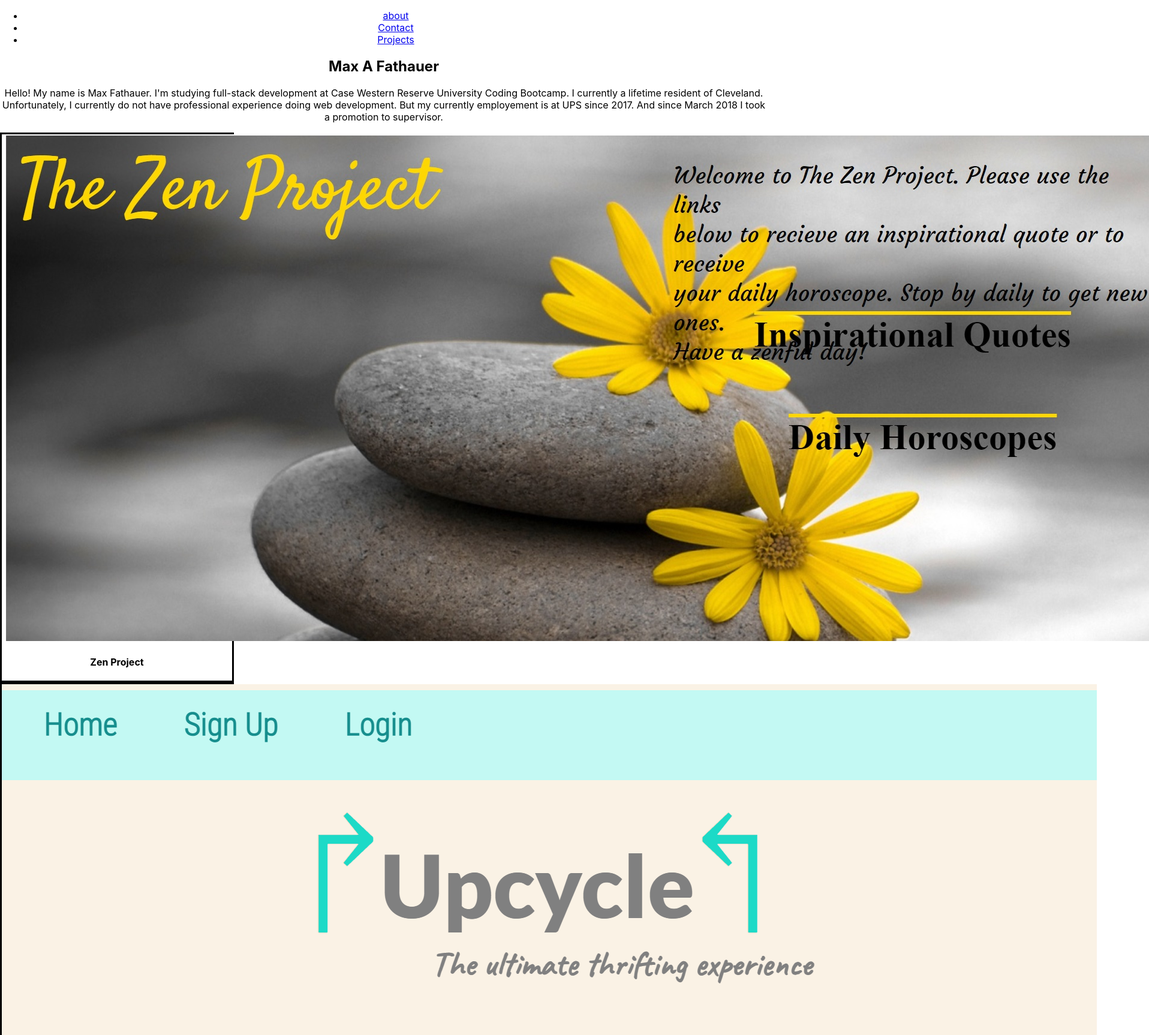
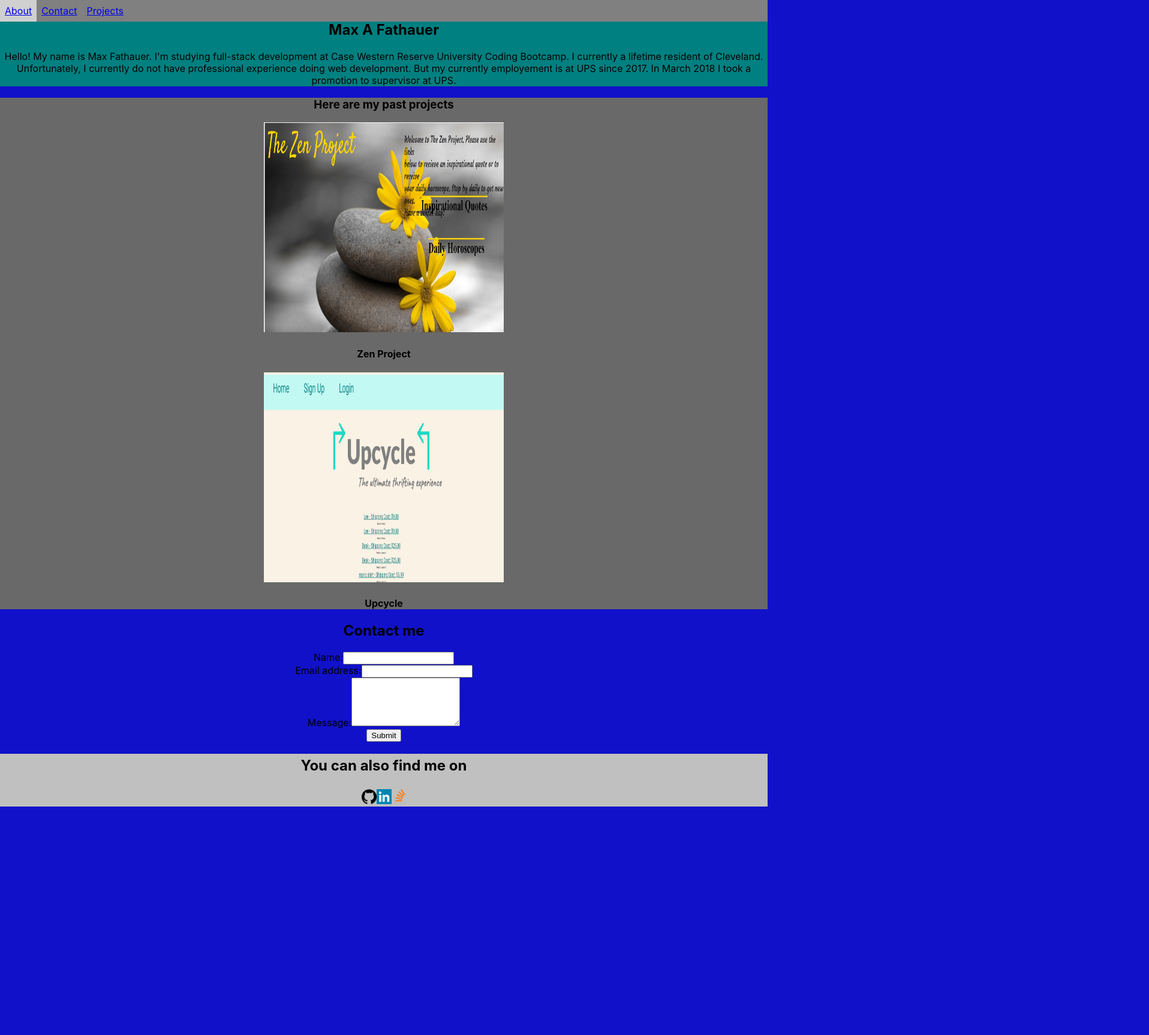
Before and after one commit to MaxAFath/spudy, a React (Create React App) app: page / in a window 1280 px wide. Shown: the top 1726 px of the page at 60% size, 1916 px wide, since content can reach past the window. After the commit the page ends 1345 px from the top, so only its background shows below. Built offline with nearby package versions, Linux system fonts and the light colour scheme.

Commit message:
made it pretty

```diff
--- a/src/App.css
+++ b/src/App.css
@@ -36,14 +36,3 @@
     transform: rotate(360deg);
   }
 }
-.card{
-  width: 30%;
-  height: 20%;
-  flex-wrap: wrap;
-
-}
-
-.card img{
-  width: fit-content;
-  height: fit-content;
-}
--- a/src/components/About.js
+++ b/src/components/About.js
@@ -6,7 +6,7 @@ function About() {
             <div className="hero">
                 <h1 id="about">Max A Fathauer</h1>
                 <p id="heroInfo">
-                    Hello! My name is Max Fathauer. I'm studying full-stack development at Case Western Reserve University Coding Bootcamp. I currently a lifetime resident of Cleveland. Unfortunately, I currently do not have professional experience doing web development. But my currently employement is at UPS since 2017. And since March 2018 I took a promotion to supervisor.
+                    Hello! My name is Max Fathauer. I'm studying full-stack development at Case Western Reserve University Coding Bootcamp. I currently a lifetime resident of Cleveland. Unfortunately, I currently do not have professional experience doing web development. But my currently employement is at UPS since 2017. In March 2018 I took a promotion to supervisor at UPS.
                 </p>
             </div>
         </section>
--- a/src/components/Contact.js
+++ b/src/components/Contact.js
@@ -16,7 +16,7 @@ function Contact() {
 
     return (
         <section>
-            <h1>Contact me</h1>
+            <h1 id="contact">Contact me</h1>
             <form id="contact-form">
                 <div>
                     <label htmlFor="name">Name:</label>
--- a/src/components/Footer.js
+++ b/src/components/Footer.js
@@ -5,16 +5,14 @@ import stackOverFlowimg from "../assets/icons/stackoverflow-icon-pngrepo-com.png
 
 function Footer() {
 
-    const [gitrepo, setGitrepo] = useState('"https://github.com/MaxAFath?tab=repositories"');
-    const [linkedin, setLinkedin] = useState('"www.linkedin.com/in/max-fathauer-05259b92"');
-    const [overflow, setOverflow] = useState("https://stackoverflow.com/users/9643098/user9643098");
 
     return (
         <section className="footer">
+            <h2>You can also find me on</h2>
             <div className="linkBox">
-                <img src={gitImg} alt="github" href={gitrepo} className="img-thubnail" style={{ width: "100%" }} />
-                <img src={linkedinImg} alt="linkedin" href={linkedin} className="img-thubnail" style={{ width: "100%" }} />
-                <img src={stackOverFlowimg} alt="stack overflow" href={overflow} className="img-thubnail" style={{ width: "100%" }} />
+                <img src={gitImg} alt="github" href="https://github.com/MaxAFath?tab=repositories" className="img-thubnail" />
+                <img src={linkedinImg} alt="linkedin" href="www.linkedin.com/in/max-fathauer-05259b92" className="img-thubnail" />
+                <img src={stackOverFlowimg} alt="stack overflow" href="https://stackoverflow.com/users/9643098/user9643098" className="img-thubnail" />
             </div>
         </section>
     );
--- a/src/components/Nav.js
+++ b/src/components/Nav.js
@@ -3,14 +3,14 @@ import React, { useState } from "react";
 function Nav() {
     const [about, setAbout] = useState('#about');
     const [contact, setContact] = useState('#contact');
-    const [projects, setProjects]= useState('#projects');
+    const [projects, setProjects] = useState('#projects');
 
     return (
         <section>
-            <ul className="">
-                <li className="nav"><a href={about}> about</a></li>
-                <li className="nav"><a href={contact}>Contact</a></li>
-                <li className="nav"><a href={projects}>Projects</a></li>
+            <ul>
+                <li ><a href={about}> About</a></li>
+                <li ><a href={contact}>Contact</a></li>
+                <li ><a href={projects}>Projects</a></li>
             </ul>
 
         </section>
--- a/src/components/Projects.js
+++ b/src/components/Projects.js
@@ -4,16 +4,17 @@ import UpcycleStore from "./cards/Upcycle";
 
 
 
-function projects(){
-    return(
+function projects() {
+    return (
         <section className="projects">
-            <ZenProject></ZenProject>
-            <UpcycleStore></UpcycleStore>
-            <div className="card">
-                <a href="">
-                    <img src="" alt="General norms quiz" />
-                </a>
-                <h4 className="title">General Norms quiz</h4>
+            <div id="projects">
+                <h3>Here are my past projects</h3>
+
+                <div className="box">
+                    <ZenProject></ZenProject>
+                    <UpcycleStore></UpcycleStore>
+
+                </div>
             </div>
         </section>
     );
--- a/src/components/cards/Zenproject.js
+++ b/src/components/cards/Zenproject.js
@@ -5,7 +5,7 @@ function theZen(){
     return(
         <div className="card flex-row">
                 <a href="https://maxafath.github.io/the-zen-project/">
-                    <img src={zenProjectimg} alt="The Zen Porject"></img>
+                    <img src={zenProjectimg} className="card-img" alt="The Zen Porject"></img>
                 </a>
                 <h4 className="title">Zen Project</h4>
             </div>
--- a/src/components/cards/upcycle.js
+++ b/src/components/cards/upcycle.js
@@ -4,10 +4,10 @@ import imgTwo from '../../assets/imgs/img-2.png';
 function UpcycleStore() {
     return (
         <div className="card flex-row">
-            <a href="https://maxafath.github.io/the-zen-project/">
-                <img src={imgTwo} alt="Upcycle"></img>
+            <a href="https://maxafath.github.io/project-two/">
+                <img src={imgTwo} className="card-img" alt="Upcycle"></img>
             </a>
-            <h4 className="title">upcycle</h4>
+            <h4 className="title">Upcycle</h4>
         </div>
     );
 }
--- a/src/index.css
+++ b/src/index.css
@@ -5,6 +5,8 @@ body {
     sans-serif;
   -webkit-font-smoothing: antialiased;
   -moz-osx-font-smoothing: grayscale;
+
+  background-color: rgb(17, 17, 202);
 }
 
 code {
@@ -12,8 +14,70 @@ code {
     monospace;
 }
 
-.card {
-  border-style: solid;
-  width: 450px;
+ul{
+  background-color: grey;
+  list-style-type: none;
+  margin: 0;
+  padding: 0;
+  overflow: hidden;
+  position: fixed;
+  top: 0;
+  width: 100%;
+}
+li{
+  float: left;
+}
+
+li  a{
+  display: block;
+  padding: 8px;
+}
+
+li a:hover{
+  background-color: #dddd;
+}
+
+.active{
+  background-color: green;
+}
+
+.hero{
+  padding-top: 15px;
+  background-color: teal;
+}
+.projects {
+  display: flexbox;
+  flex-wrap: wrap;
+  align-items: center;
+  background-color:dimgray;
+}
+
+.box{
+  display: flexbox;
+  flex-wrap: wrap;
+}
+
+.card img {
+  width: 400px;
   height: 350px;
 }
+
+.footer {
+  display: flexbox;
+  flex-wrap: wrap;
+  align-items: center;
+  background-color: silver;
+}
+
+.footer h2{
+  padding: 5px;
+}
+
+.linkbox{
+  align-items: center;
+}
+
+.img-thubnail {
+  width: 25px;
+  height: 25px;
+}
```
